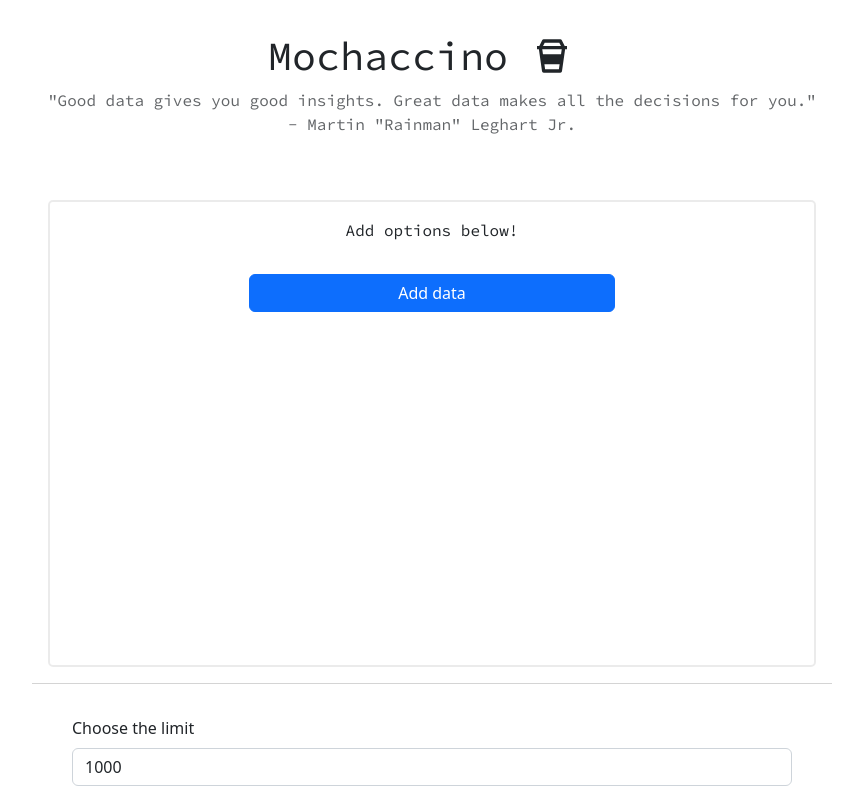
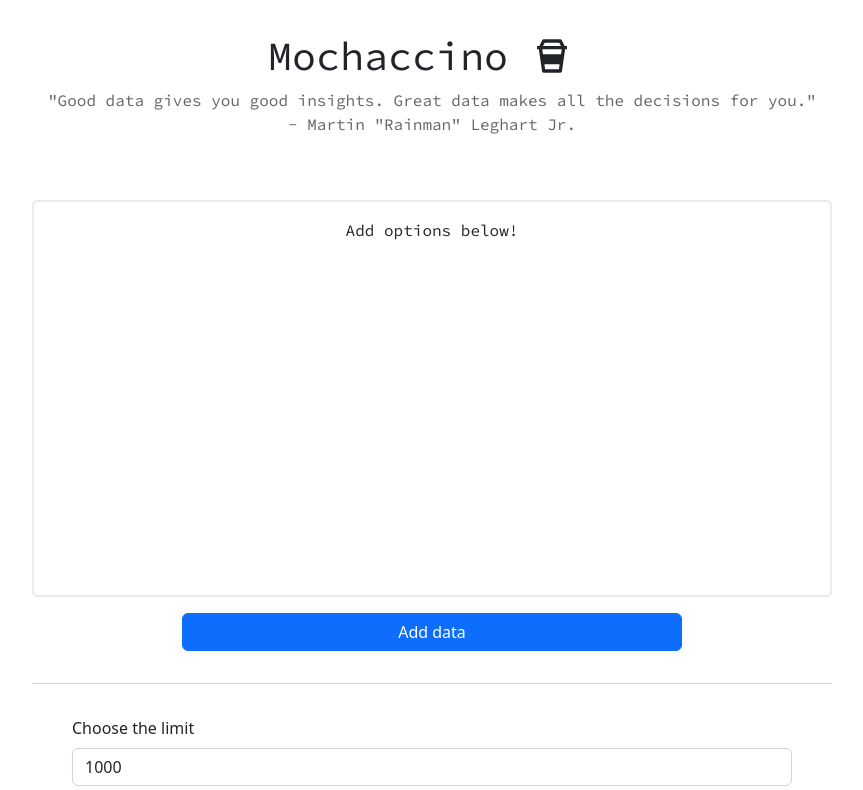
Before and after one commit to panilya/mochaccino, a React (Create React App) app in the folder mochaccino-client/: page / in a window 1280 px wide. Shown: the top 790 px of the page, without its empty margins (208-1071 px from the left). Built offline with nearby package versions, Linux system fonts and the light colour scheme.

Commit message:
Minor style fixes

```diff
--- a/mochaccino-client/src/Components/Card/CardOptionList.tsx
+++ b/mochaccino-client/src/Components/Card/CardOptionList.tsx
@@ -1,6 +1,5 @@
 import { Card } from "react-bootstrap";
 import { convertCamel } from "../../Helpers/ConvertCamel";
-import { useAppDispatch } from "../../Hooks/useRedux";
 import { IProvider } from "../../Service/Interfaces";
 import "./Card.css";
 interface CardOptionListProps {
@@ -8,7 +7,6 @@ interface CardOptionListProps {
 }
 
 const CardOptionList: React.FC<CardOptionListProps> = ({ data }) => {
-  const dispatch = useAppDispatch();
   return (
     <Card
       className="card"
--- a/mochaccino-client/src/Components/List/OptionTable.css
+++ b/mochaccino-client/src/Components/List/OptionTable.css
@@ -15,7 +15,7 @@
   height: -moz-fit-content;
   height: fit-content;
   display: flex;
-  justify-content: flex-start;
+  justify-content: center;
   align-items: center;
 }
 
@@ -33,7 +33,7 @@
 
 #option-table__add-button {
   margin: 1em auto;
-  width: 50%;
+  width: 65%;
 }
 
 .option-table__delete {
--- a/mochaccino-client/src/Components/List/OptionTable.scss
+++ b/mochaccino-client/src/Components/List/OptionTable.scss
@@ -12,7 +12,7 @@
   margin: 0.4em;
   height: fit-content;
   display: flex;
-  justify-content: flex-start;
+  justify-content: center;
   align-items: center;
 }
 .option-table__hint {
@@ -26,7 +26,7 @@
 }
 #option-table__add-button {
   margin: 1em auto;
-  width: 50%;
+  width: 65%;
 }
 .option-table__delete {
   cursor: pointer;
--- a/mochaccino-client/src/Components/List/OptionTable.tsx
+++ b/mochaccino-client/src/Components/List/OptionTable.tsx
@@ -1,5 +1,4 @@
-import { useRef } from "react";
-import { Button, Form } from "react-bootstrap";
+import { Form } from "react-bootstrap";
 import { BiTrash } from "react-icons/bi";
 import { useNavigate } from "react-router-dom";
 import { useAppDispatch } from "../../Hooks/useRedux";
@@ -19,11 +18,12 @@ const OptionTable: React.FC<OptionTableProps> = ({
 }) => {
   const dispatch = useAppDispatch();
   const navigate = useNavigate();
-  const ref = useRef<HTMLDivElement>(null);
 
   return (
     <section className="option-table">
-      {optionList.length === 0 && <p className="option-table__hint">Add options below!</p>}
+      {optionList.length === 0 && (
+        <p className="option-table__hint">Add options below!</p>
+      )}
       {optionList.length > 0 &&
         optionList.map((el, id) => {
           return (
@@ -49,16 +49,6 @@ const OptionTable: React.FC<OptionTableProps> = ({
             </div>
           );
         })}
-      <div ref={ref}></div>
-      <Button
-        id="option-table__add-button"
-        onClick={() => {
-          navigate("categories");
-          ref.current?.scrollIntoView({ behavior: "smooth" });
-        }}
-      >
-        Add data
-      </Button>
     </section>
   );
 };
--- a/mochaccino-client/src/Page/Home/Home.css
+++ b/mochaccino-client/src/Page/Home/Home.css
@@ -83,6 +83,7 @@
 }
 
 .home__table-wrapper {
+  flex-direction: column;
   height: 100%;
   width: 100%;
   display: flex;
--- a/mochaccino-client/src/Page/Home/Home.scss
+++ b/mochaccino-client/src/Page/Home/Home.scss
@@ -64,6 +64,7 @@
   width: 90%;
 }
 .home__table-wrapper {
+  flex-direction: column;
   height: 100%;
   width: 100%;
   display: flex;
--- a/mochaccino-client/src/Page/Home/Home.tsx
+++ b/mochaccino-client/src/Page/Home/Home.tsx
@@ -6,8 +6,9 @@ import OptionTable from "../../Components/List/OptionTable";
 import Options from "../../Components/Options";
 import LocaleSelect from "../../Components/Select/LocaleSelect/LocaleSelect";
 import { useDownloadData } from "../../Hooks/useDownloadData";
-import { useAppDispatch, useAppSelector } from "../../Hooks/useRedux";
+import { useAppSelector } from "../../Hooks/useRedux";
 import Form from "react-bootstrap/Form";
+import { Button } from "react-bootstrap";
 import "bootstrap/dist/css/bootstrap.min.css";
 import "./Home.css";
 
@@ -16,7 +17,6 @@ interface HomeProps {}
 const Home: React.FC<HomeProps> = () => {
   const optionList = useAppSelector((state) => state.options.value);
   const defaultLocale = useAppSelector((state) => state.options.defaultLocale);
-  const dispatch = useAppDispatch();
   const navigate = useNavigate();
   const { limit, setLimit, format, setFormat, isLoading, handleDownloadData } =
     useDownloadData();
@@ -49,6 +49,14 @@ const Home: React.FC<HomeProps> = () => {
                 optionList={optionList}
                 defaultLocale={defaultLocale}
               />
+              <Button
+                id="option-table__add-button"
+                onClick={() => {
+                  navigate("categories");
+                }}
+              >
+                Add data
+              </Button>
             </section>
           </div>
           <div className="home__right-wrapper">
```
Also changed, not shown: 2 other files (tests, documents, lock files or other folders).
